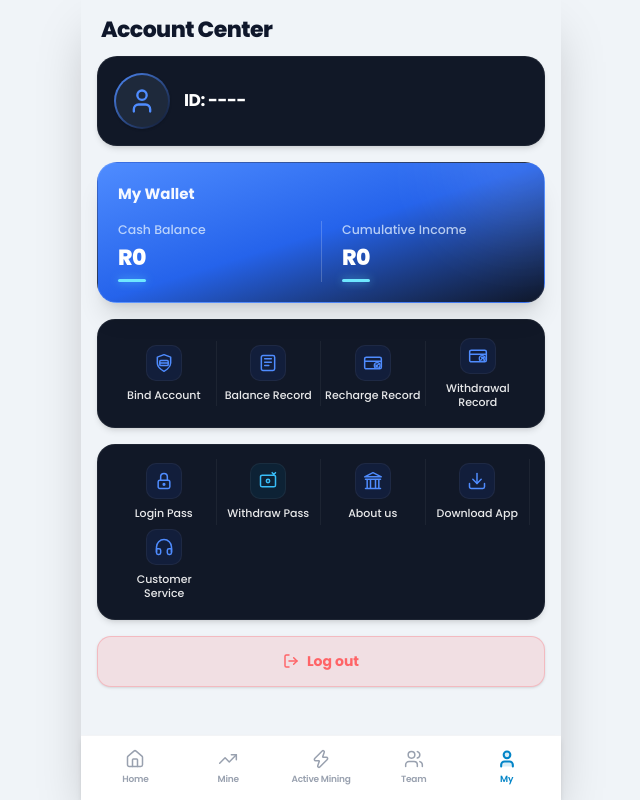
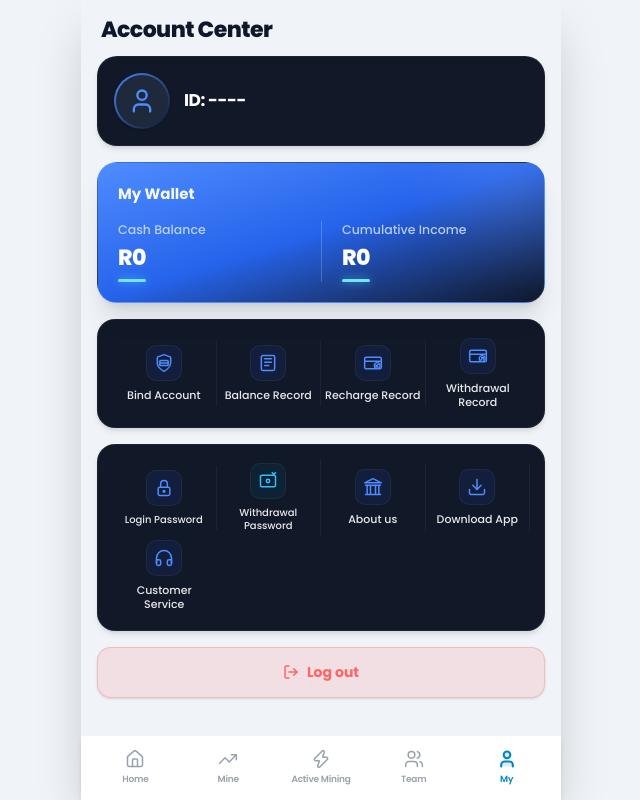
Before and after one commit to chinedu-freedom/Ravenearning, a Next.js app: page /dashboard/account in a window 1280 px wide. Both pictures are taken after a click on the button "Click to subscribe to the Telegram channel". Shown: the whole page, without its empty margins (319-959 px from the left). Built offline with nearby package versions, Linux system fonts and the light colour scheme; no server answers.

Commit message:
fix: Update menu labels to Login Password and Withdrawal Password

```diff
--- a/src/app/dashboard/account/page.jsx
+++ b/src/app/dashboard/account/page.jsx
@@ -268,8 +268,8 @@ export default function AccountPage() {
                 <circle cx="12" cy="16" r="1" fill="currentColor" />
               </svg>
             </div>
-            <span className="text-[11px] font-medium text-white/90 mt-2 leading-tight">
-              Login Pass
+            <span className="text-[10px] font-medium text-white/90 mt-2 leading-tight">
+              Login Password
             </span>
           </Link>
 
@@ -284,8 +284,8 @@ export default function AccountPage() {
                 <circle cx="12" cy="12" r="2" />
               </svg>
             </div>
-            <span className="text-[11px] font-medium text-white/90 mt-2 leading-tight">
-              Withdraw Pass
+            <span className="text-[10px] font-medium text-white/90 mt-2 leading-tight">
+              Withdrawal Password
             </span>
           </Link>
 
```
